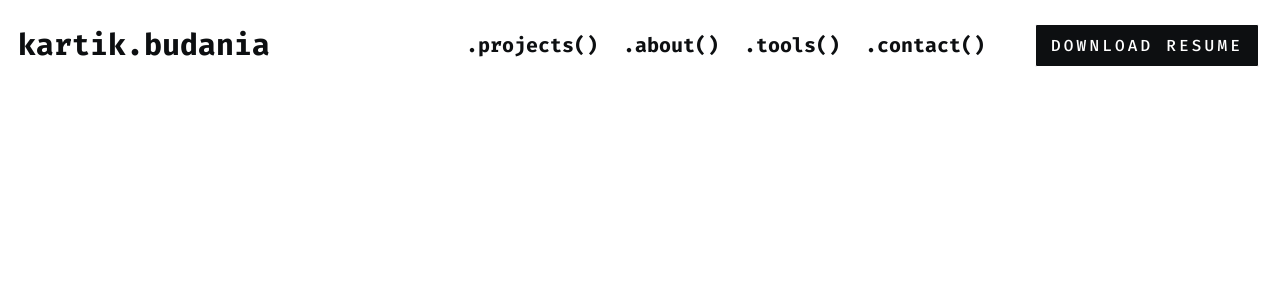
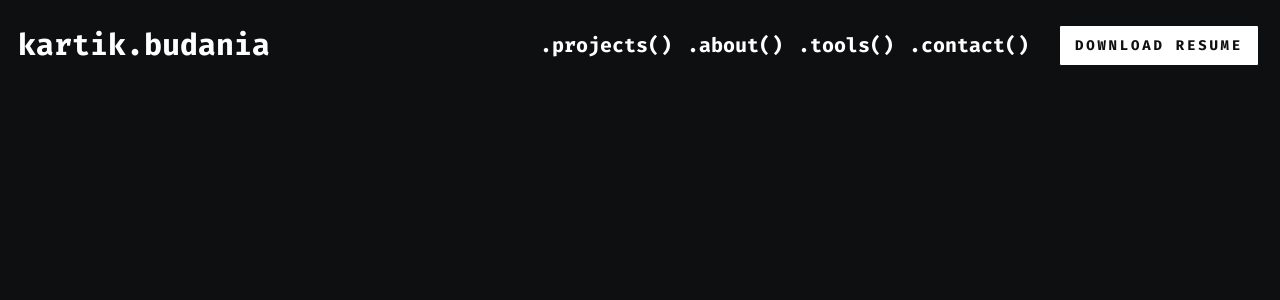
Before and after one commit to KartikBudania/portfolio, a React (Create React App) app: page / in a window 1280 px wide. Shown: the top 300 px of the page. Built offline with nearby package versions, Linux system fonts and the light colour scheme.

Commit message:
Dark theme

```diff
--- a/src/index.css
+++ b/src/index.css
@@ -6,11 +6,12 @@ body {
   margin: 0px auto;
   max-width: 1300px;
   font-family: var(--main-font-family);
+  background-color: rgb(13, 15, 17);
 }
 .nav-center{
   padding: 20px 18px;
   height: 90px;
-  background-color: white;
+  /* background-color: white; */
   z-index: 10;
   top: 0;
   left: 0;
@@ -26,8 +27,8 @@ body {
   font-size: 30px;
   font-weight: 700;
   letter-spacing: 0.1rem;
-  color: rgb(13, 15, 17);
-  background-color: white;
+  color: white;
+  background-color: rgb(13, 15, 17);
   cursor: pointer;
   border: none;
   padding-right: 0px;
@@ -40,15 +41,15 @@ body {
   justify-items: center;
   text-align: right;
   z-index: 10;
-  background-color: white;
-
+  background-color: rgb(13, 15, 17);
+  color: white;
 }
 .link-container{
   display: none;
 }
 a{
   text-decoration: none;
-  color: rgb(13, 15, 17);
+  color: white;
   font-family: var(--main-font-family);
 }
 a:hover{
@@ -57,10 +58,10 @@ a:hover{
 }
 button {
   font-family: var(--main-font-family);
-  color: white;
-  background-color: rgb(13, 15, 17);
+  color: rgb(13, 15, 17);
+  background-color: white;
   padding: 5px 10px;
-  font-weight: 500;
+  font-weight: 700;
   border-radius: 2px;
   border: 1px solid;
   cursor: pointer;
@@ -68,8 +69,8 @@ button {
   letter-spacing: 0.2em;
 }
 button:hover{
-  color: rgb(13, 15, 17);
-  background-color: white;
+  color: white;
+  background-color: rgb(13, 15, 17);
 }
 ul{
   list-style-type: none;
@@ -85,14 +86,14 @@ li{
   width: auto;
 }
 
-@media screen and (min-width: 1180px) {
+@media screen and (min-width: 1140px) {
   .nav-center{
     display: flex;
     align-items: center;
     justify-content: space-between;
     padding: 0px 18px;
     height: 90px;
-    background-color: white;
+    /* background-color: white; */
     z-index: 10;
     top: 0;
     left: 0;
@@ -116,9 +117,9 @@ li{
     justify-content: space-between;
   }
   a{
-      text-decoration: none;
-      color: rgb(13, 15, 17);
-      font-family: var(--main-font-family);
+    text-decoration: none;
+    color: white;
+    font-family: var(--main-font-family);
   }
   a:hover{
     color: rgb(49, 130, 206);
@@ -126,20 +127,20 @@ li{
   }
   button {
     font-family: var(--main-font-family);
-    color: white;
-    background-color: rgb(13, 15, 17);
+    color: rgb(13, 15, 17);
+    background-color: white;
     padding: 10px 15px;
-    font-weight: 500;
+    font-weight: 700;
     border-radius: 2px;
     border: 1px solid;
     cursor: pointer;
-    font-size: 16px;
+    font-size: 14px;
     letter-spacing: 0.2em;
-    margin-left: 25px;
+    margin-left: 15px;
   }
   button:hover{
-    color: rgb(13, 15, 17);
-    background-color: white;
+    color: white;
+    background-color: rgb(13, 15, 17);
   }
   ul{
     list-style-type: none;
@@ -150,7 +151,7 @@ li{
   }
   li{
     margin-top: 0px;
-    margin-left: 25px;
+    margin-left: 15px;
     height: auto;
     width: auto;
   }
```
